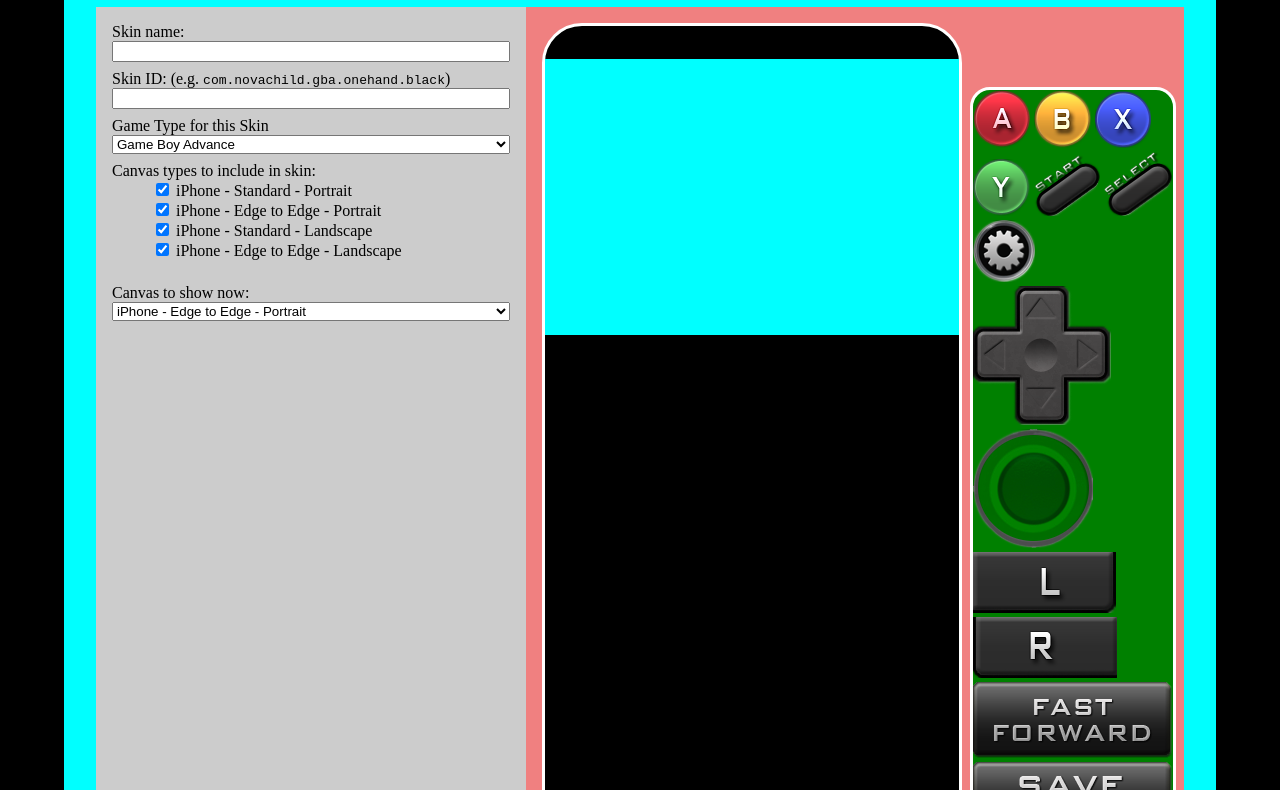
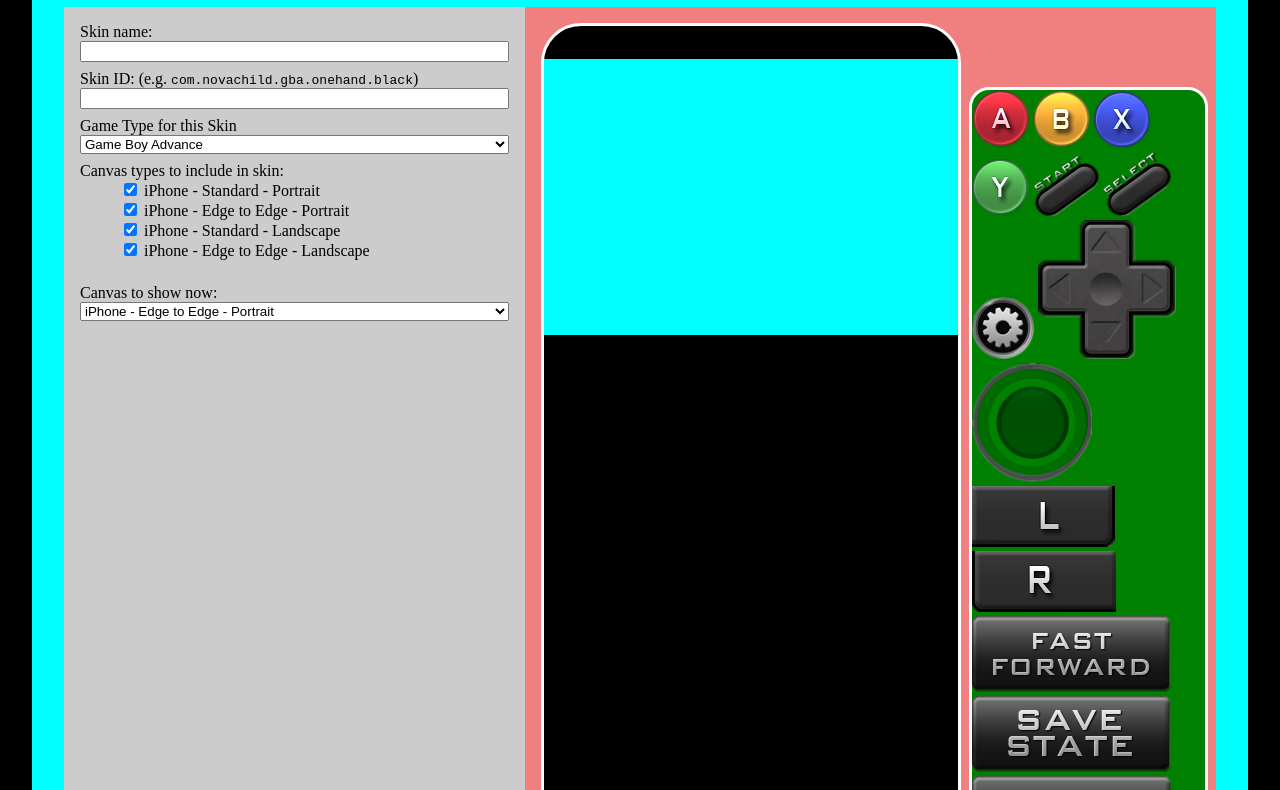
Before and after one commit to DavidRGriswold/delta_skin_editor, a plain HTML site: page index.html in a window 1280 px wide. Shown: the part 105-895 px from the top of the page. Drawn offline with Linux system fonts and the light colour scheme.

Commit message:
more width is fine

```diff
--- a/style.css
+++ b/style.css
@@ -16,8 +16,8 @@ body {
     display:flex;
     flex-direction:column;
     background-color:aqua;
-    max-width: 1200px;
-    width: 90%;
+    max-width: 1400px;
+    width: 95%;
     margin:auto;
     padding: 2em;
     min-width: 600px;
```
